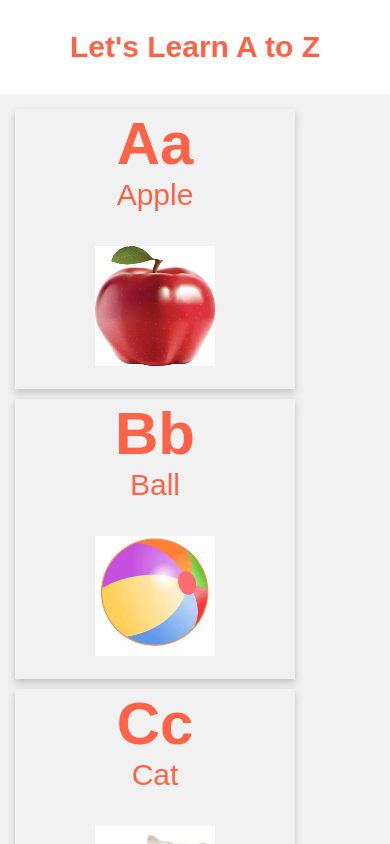
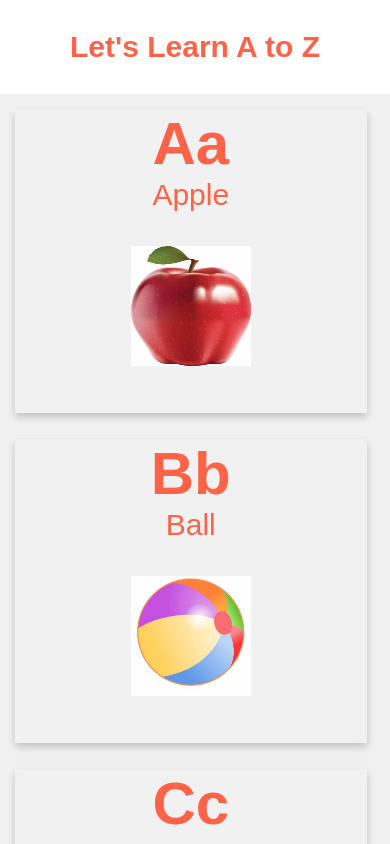
Before and after one commit to goforindu/kids_learn_app, a React (Create React App) app: page / in a window 390 px wide. Shown: the top 844 px of the page. Built offline with nearby package versions, Linux system fonts and the light colour scheme.

Commit message:
css for mobile device updated

```diff
--- a/src/App.css
+++ b/src/App.css
@@ -3,15 +3,15 @@
 .flip-card {
   background-color: transparent;
   width: 280px;
-  height: 280px;
+  height: 320px;
   perspective: 1000px;
 
 }
 
 .flip-card-inner {
   position: relative;
-  width: 100%;
-  height: 100%;
+  width: 95%;
+  height: 95%;
   text-align: center;
   transition: transform 0.6s;
   transform-style: preserve-3d;
@@ -72,7 +72,7 @@ padding: 10px;
   display: grid;
   grid-template-columns: auto auto ;
 background-color: #f1f1f1;
-padding: 10px;
+
 
 }
 }
@@ -85,4 +85,11 @@ padding: 10px;
 
 
 }
+.flip-card {
+  background-color: #f1f1f1;
+  font-size: 30px;
+  color:tomato;
+  width:100%;
+
 }
+}
--- a/src/components/UI/Card.js
+++ b/src/components/UI/Card.js
@@ -13,7 +13,7 @@ function Card(props){
             <img src={props.alphabet.img_url} alt={props.alphabet.desc}   width="120" height="120" />
           </div>
           <div className="flip-card-back" onClick={clickhandler}>
-            <img src={props.alphabet.img_url} alt={props.alphabet.desc} data-el={props.alphabet.audio_desc_url}  width="280" height="280" />
+            <img src={props.alphabet.img_url} alt={props.alphabet.desc} data-el={props.alphabet.audio_desc_url}  width="100%" height="100%" />
 
           </div>
         </div>
```
